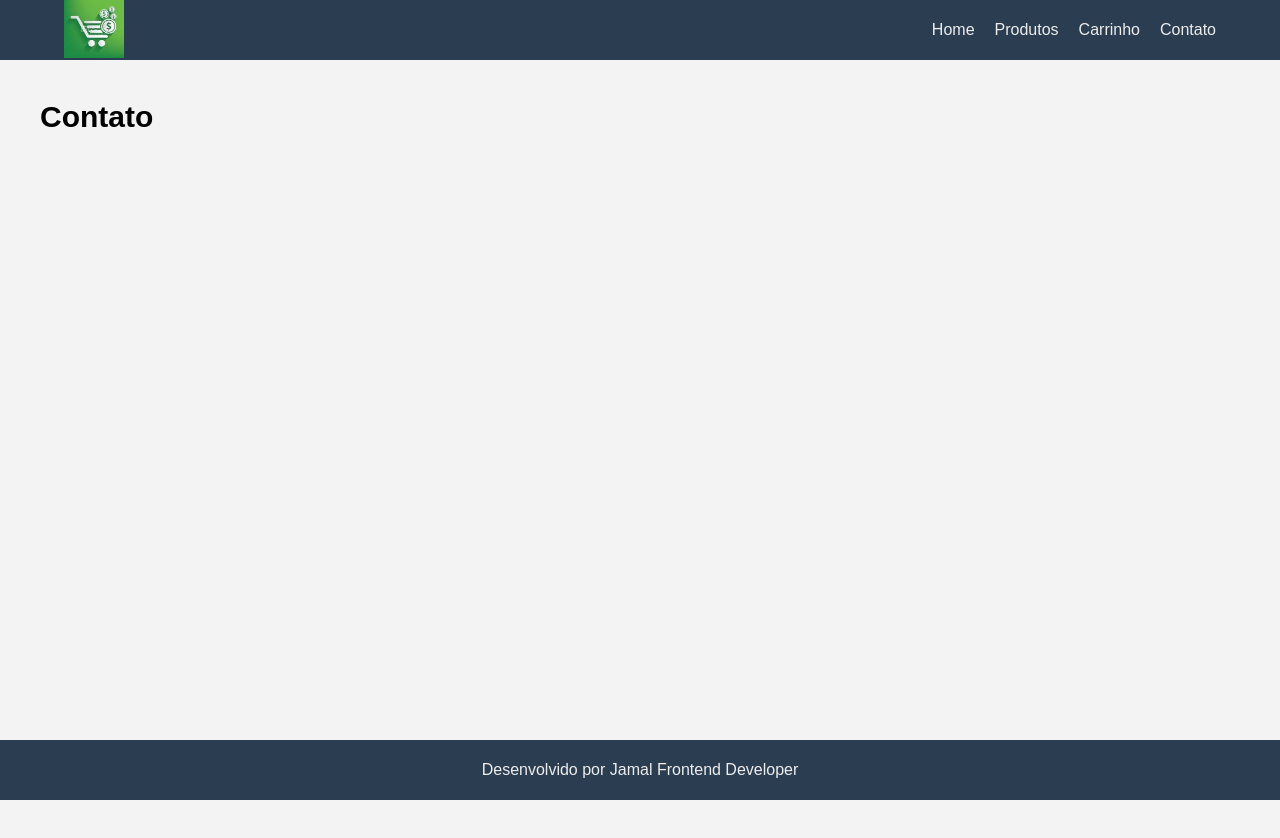
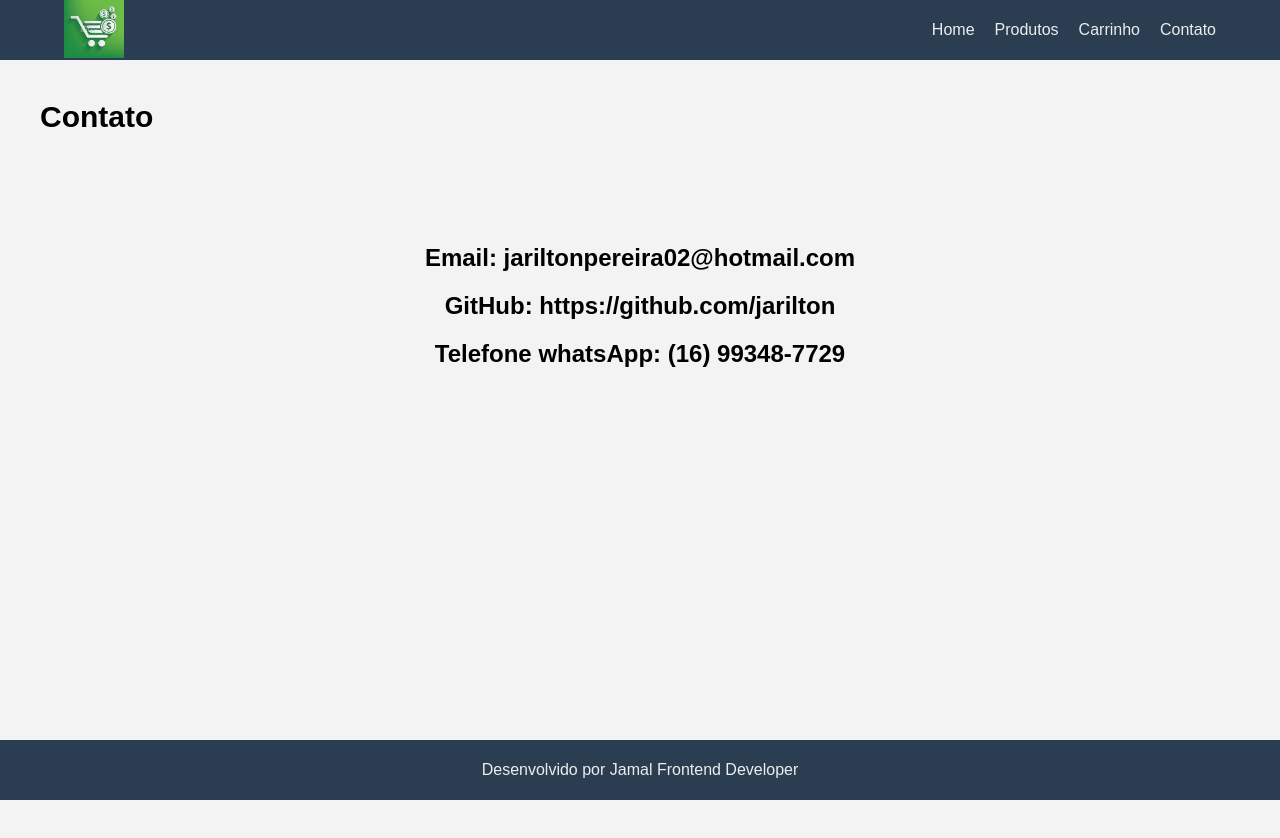
Before and after one commit to jarilton/carrinhodecompras-vue, a Vue app in the folder frontend/: page /contato in a window 1280 px wide. Shown: the top 838 px of the page. Before the commit the page ends 800 px from the top, so only its background shows below. Built offline with nearby package versions, Linux system fonts and the light colour scheme.

Commit message:
feat: tela de contato

```diff
--- a/frontend/src/views/Contato.vue
+++ b/frontend/src/views/Contato.vue
@@ -1,5 +1,13 @@
 <template>
-  <h1>Contato</h1>
+  <main class="container">
+    <h1>Contato</h1>
+
+    <div class="text-top">
+      <h2>Email: jariltonpereira02@hotmail.com</h2>
+      <h2>GitHub: https://github.com/jarilton</h2>
+      <h2>Telefone whatsApp: (16) 99348-7729</h2>
+    </div>
+  </main>
 </template>
 
 <script>
@@ -10,4 +18,22 @@ export default {
 
 <style scoped>
 
+.container {
+  width: 100vw;
+  height: 100vh;
+}
+
+.text-top {
+  display: flex;
+  justify-content: center;
+  align-items: center;
+  text-align: center;
+  flex-direction: column;
+  margin-top: 70px;
+}
+
+h2 {
+  margin-bottom: 20px;
+}
+
 </style>
```
